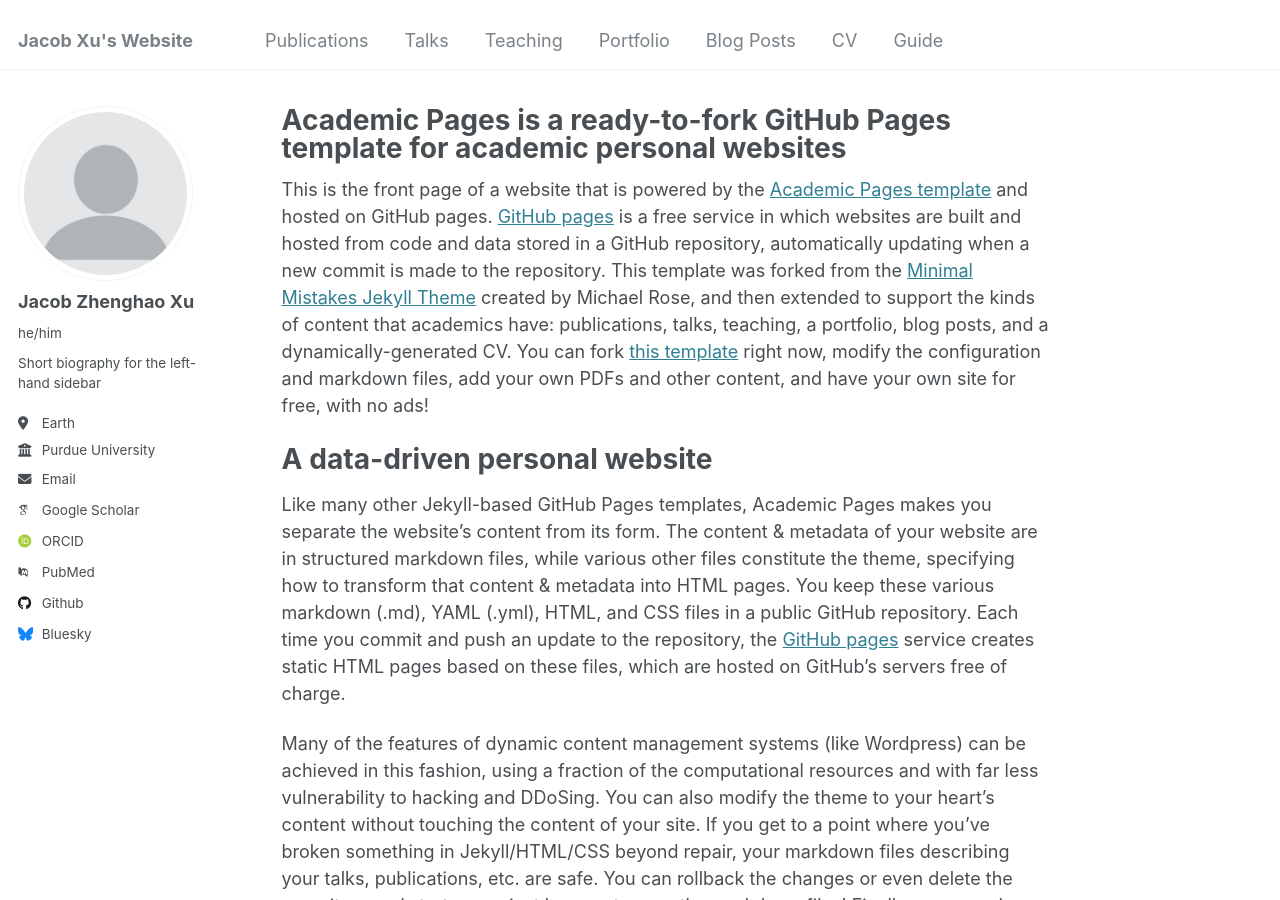
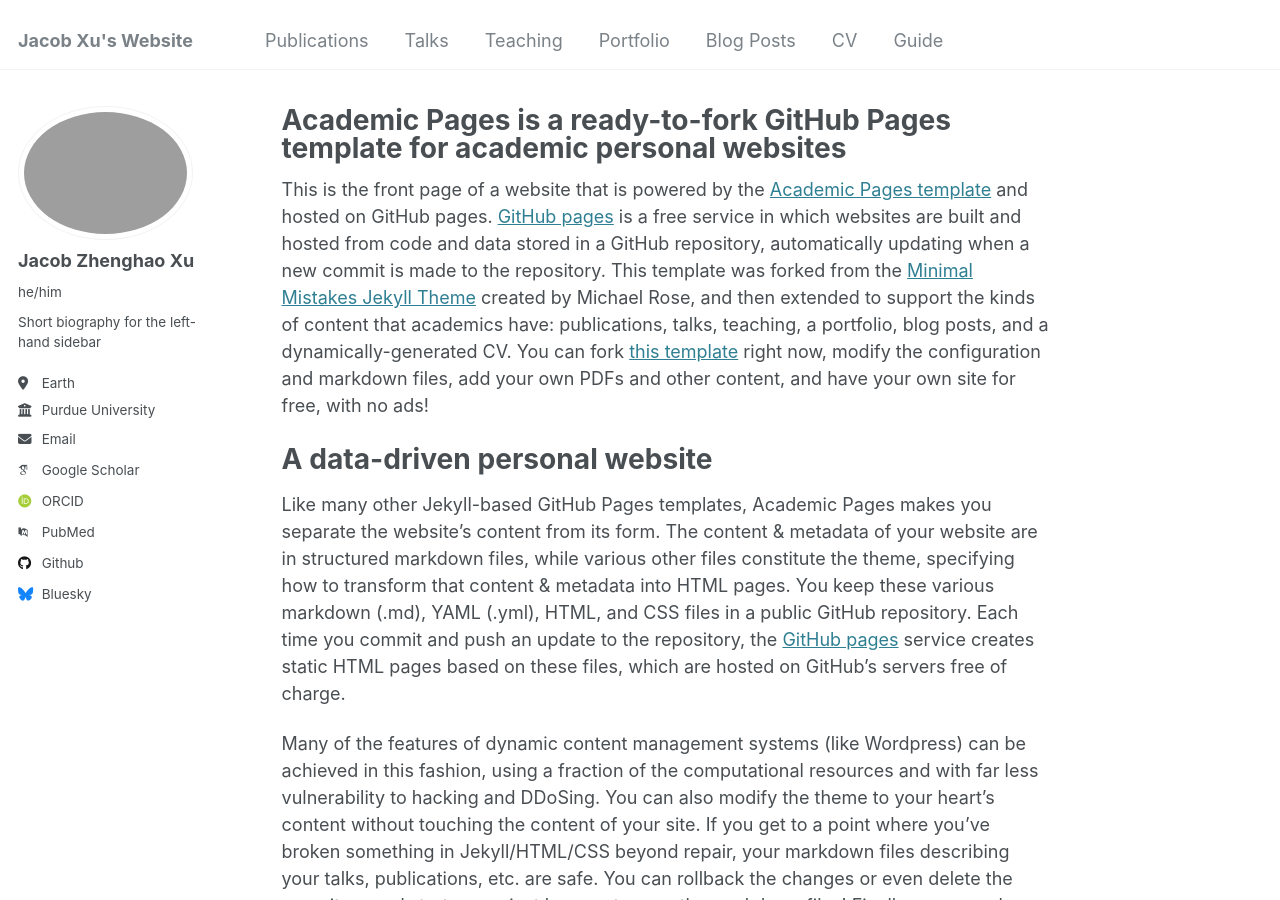
Before and after one commit to Jac0bXu/jac0bxu.github.io, a Jekyll site: the page built from _pages/about.md, in a window 1280 px wide and 900 px high. Built offline with Jekyll 4.4.1, drawn with Linux system fonts in a browser that asks for light colours; some web fonts are replaced.

Commit message:
update basic info

```diff
--- a/_config.yml
+++ b/_config.yml
@@ -21,7 +21,7 @@
 #               Additional customization can be done by editing /_includes/author-profile.html
 author:
   # Biographic information
-  avatar           : "profile.png"
+  avatar           : "xzhprofile.jpg"
   name             : "Jacob Zhenghao Xu"
   pronouns         : "he/him" # example: "she/her"
   bio              : "Short biography for the left-hand sidebar"
```
Also changed, not shown: 1 other file.
